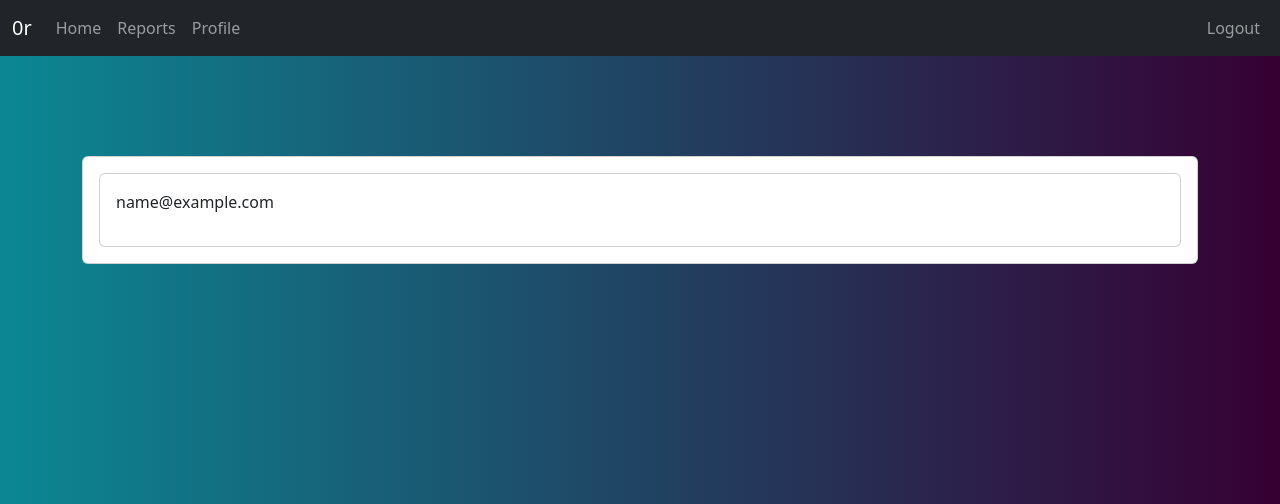
After one commit to aweiiy/secure_scanner, a Flask app: page /profile in a window 1280 px wide. The commit adds this page. Shown: the top 504 px of the page. Run offline with Flask 3, Linux system fonts and the light colour scheme; the visitor is signed in with stand-in values (Sample User, id 1).

Commit message:
celery start, register reports

```diff
--- a/api/templates/base.html
+++ b/api/templates/base.html
@@ -22,11 +22,19 @@ background: linear-gradient(to right, #0b8793, #360033); /* W3C, IE 10+/ Edge, F
       <span class="navbar-toggler-icon"></span>
     </button>
     <div class="collapse navbar-collapse" id="collapsibleNavbar">
+        {% if current_user.is_authenticated %}
       <ul class="navbar-nav">
         <li class="nav-item">
           <a class="nav-link" href="/">Home</a>
         </li>
+        <li class="nav-item">
+          <a class="nav-link" href="/reports">Reports</a>
+        </li>
+        <li class="nav-item">
+          <a class="nav-link" href="/profile">Profile</a>
+        </li>
       </ul>
+        {% endif %}
         {% if current_user.is_authenticated %}
         <ul class="navbar-nav ms-auto">
             <li class="nav-item">
--- a/api/templates/home.html
+++ b/api/templates/home.html
@@ -10,7 +10,7 @@
       <div class="col-12">
          <div class="card">
             <div class="card-body">
-               <form method="post" action="/">
+               <form method="post" action="/api/genereate_report">
 
                   <div class="mb-3">
                      <p class="text-center">Welcome to the secure auditing tool. To get started, enter your desired website below.</p>
--- /dev/null
+++ b/api/templates/profile.html
@@ -0,0 +1,25 @@
+{% extends 'base.html' %}
+
+{% block title %}Register{% endblock %}
+
+{% block content %}
+<div class="container" style="margin-top: 100px;">
+   <div class="row">
+      <div class="col">
+      </div>
+      <div class="col-12">
+         <div class="card">
+            <div class="card-body">
+                <div class="card">
+                  <div class="card-body">
+                    <p>{{ user.email }}</p>
+                  </div>
+                </div>
+            </div>
+         </div>
+      </div>
+      <div class="col">
+      </div>
+   </div>
+
+{% endblock %}
--- a/api/templates/reports.html
+++ b/api/templates/reports.html
@@ -13,7 +13,7 @@
               {% for report in reports %}
                 <div class="card">
                   <div class="card-body">
-                    <h5 class="card-title">{{ report.title }}</h5>
+                    <h5 class="card-title">{{ report.name }}</h5>
                     <h6 class="card-subtitle mb-2 text-muted">{{ report.created_at }}</h6>
                     <p class="card-text">{{ report.description }}</p>
                     <a href="/reports/{{ report.id }}" class="card-link">View</a>
--- a/api/views.py
+++ b/api/views.py
@@ -1,9 +1,13 @@
 from flask import Blueprint, render_template
 import celery.states as states
-from flask import Response
+from flask import Response, request
 from flask import url_for, jsonify
+
+from .models import Report
 from .worker import celery
 from flask_login import login_required, current_user
+from . import db
+
 
 views = Blueprint('views', __name__)
 
@@ -17,7 +21,32 @@ def home():
 @views.route('/reports')
 @login_required
 def reports():
-    return render_template("reports.html", user=current_user)
+    return render_template("reports.html", user=current_user, reports=current_user.reports)
+
+@views.route('/profile')
+@login_required
+def profile():
+    return render_template("profile.html", user=current_user)
+
+@views.route('/api/genereate_report', methods=['POST'])
+@login_required
+def generate_report():
+    data = request.form
+    website_name = data.get('website')
+    db.session.add(Report(name=website_name, location="test", user_id=current_user.id))
+    db.session.commit()
+    task = celery.send_task('tasks.generate_report', args=[website_name], kwargs={})
+    return f"<a href='{url_for('views.taskstatus', task_id=task.id)}'>check status of {website_name} report </a>"
+
+@views.route('/api/taskstatus/<task_id>')
+@login_required
+def taskstatus(task_id: str) -> str:
+    res = celery.AsyncResult(task_id)
+    if res.state == states.PENDING:
+        return res.state
+    else:
+        return str(res.result)
+
 
 
 @views.route('/add/<int:param1>/<int:param2>')
```
Also changed, not shown: celery-queue/tasks.py (+7 -0 lines).
